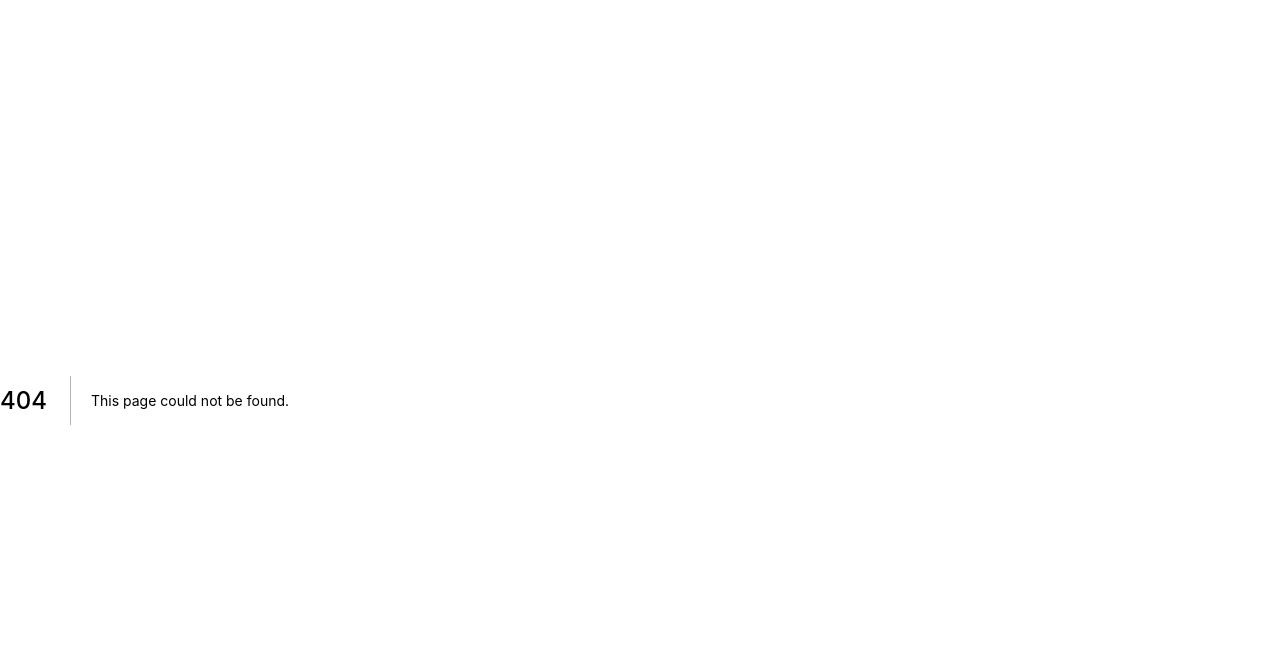
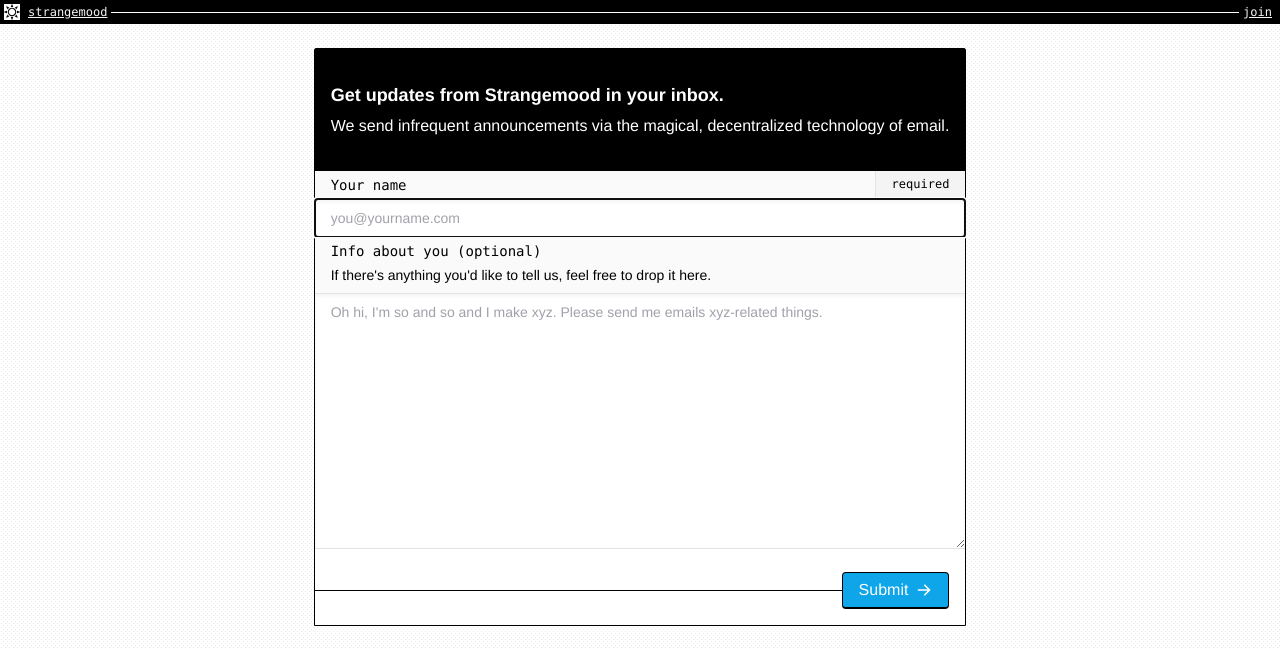
Before and after one commit to strangemoodfoundation/strangemood.org, a Next.js app: page /updates in a window 1280 px wide. Before the commit this address had no page. Shown: the top 648 px of the page. Built offline with nearby package versions, Linux system fonts and the light colour scheme.

Commit message:
add email updates

```diff
--- a/pages/index.tsx
+++ b/pages/index.tsx
@@ -1,6 +1,7 @@
 import {
   ChevronRightIcon,
   GlobeAltIcon,
+  MailIcon,
   ReceiptTaxIcon,
   ScaleIcon,
 } from "@heroicons/react/solid";
@@ -80,6 +81,13 @@
                   width={24}
                   className="h-3"
                 />
+              </a>
+            </Link>
+
+            <Link href={"/updates"}>
+              <a className="flex hover:bg-gray-100 text-mono bg-white px-2 py-1 border text-sm border-black items-center rounded-sm">
+                Email Updates
+                <MailIcon className="h-3 ml-2" />
               </a>
             </Link>
 
--- /dev/null
+++ b/pages/updates.tsx
@@ -0,0 +1,92 @@
+import {
+  ArrowLeftIcon,
+  ArrowRightIcon,
+  CheckCircleIcon,
+} from "@heroicons/react/solid";
+import Link from "next/link";
+import { FormElement } from "../components/gui";
+
+function TopBar() {
+  return (
+    <div className="bg-black p-1 ">
+      <div className="text-xs font-mono flex items-center text-gray-100 ">
+        <img
+          src="/sun.svg"
+          className="h-4 w-4 mr-1  flexdark:bg-gray-500 bg-white"
+        />
+        <Link href={"/"}>
+          <a className="inline-flex underline">
+            <div className="px-1 flex">strangemood</div>
+          </a>
+        </Link>
+
+        <div className="h-px bg-white w-full" />
+        <div className="px-1">
+          <a href="/welcome" target={"_blank"} className="underline">
+            join
+          </a>
+        </div>
+      </div>
+    </div>
+  );
+}
+
+export default function Updates() {
+  return (
+    <div className="h-full flex w-full flex-col ">
+      <TopBar />
+      <div className="bg-gray-50 h-full sm:px-4 sm:pt-6 pattern flex flex-col">
+        <div className="max-w-6xl mx-auto flex  flex-col ">
+          <div className="rounded-t-sm sm:border-l mb-12 border-b-0 sm:border-b  sm:border-r border-t border-black bg-white h-full flex-1 flex flex-col">
+            <div className="bg-black text-white px-4 py-8 flex  flex-col ">
+              <h2 className="text-lg font-bold mb-1">
+                Get updates from Strangemood in your inbox.
+              </h2>
+              <p className="text-muted">
+                We send infrequent announcements via the magical, decentralized
+                technology of email.
+              </p>
+            </div>
+
+            <form
+              className="flex flex-col flex-1"
+              action="https://getform.io/f/7576d3ce-a8c5-40aa-8deb-81bcac758ffc"
+              method="POST"
+            >
+              <FormElement label="Your name" hint="" required>
+                <input
+                  type="email"
+                  name="email"
+                  className="w-full border-b px-4 text-sm py-2 border-t shadow-inner"
+                  placeholder="you@yourname.com"
+                  required
+                  autoFocus
+                />
+              </FormElement>
+
+              <FormElement
+                label="Info about you (optional)"
+                hint="If there's anything you'd like to tell us, feel free to drop it here."
+              >
+                <textarea
+                  name="details"
+                  className="w-full border-b px-4 text-sm py-2 h-64 shadow-inner border-t"
+                  placeholder="Oh hi, I'm so and so and I make xyz. Please send me emails xyz-related things."
+                  required
+                />
+              </FormElement>
+
+              <div className=" flex py-4 items-center">
+                <div className="h-px flex-1 w-full bg-black " />
+                <button className="border hover:opacity-80 mr-4 rounded bg-blue-500 px-4 py-1 text-white border-b-2 border-black flex items-center">
+                  Submit
+                  <ArrowRightIcon className="h-4 w-4 ml-2" />
+                </button>
+              </div>
+            </form>
+          </div>
+        </div>
+      </div>
+    </div>
+  );
+}
```
